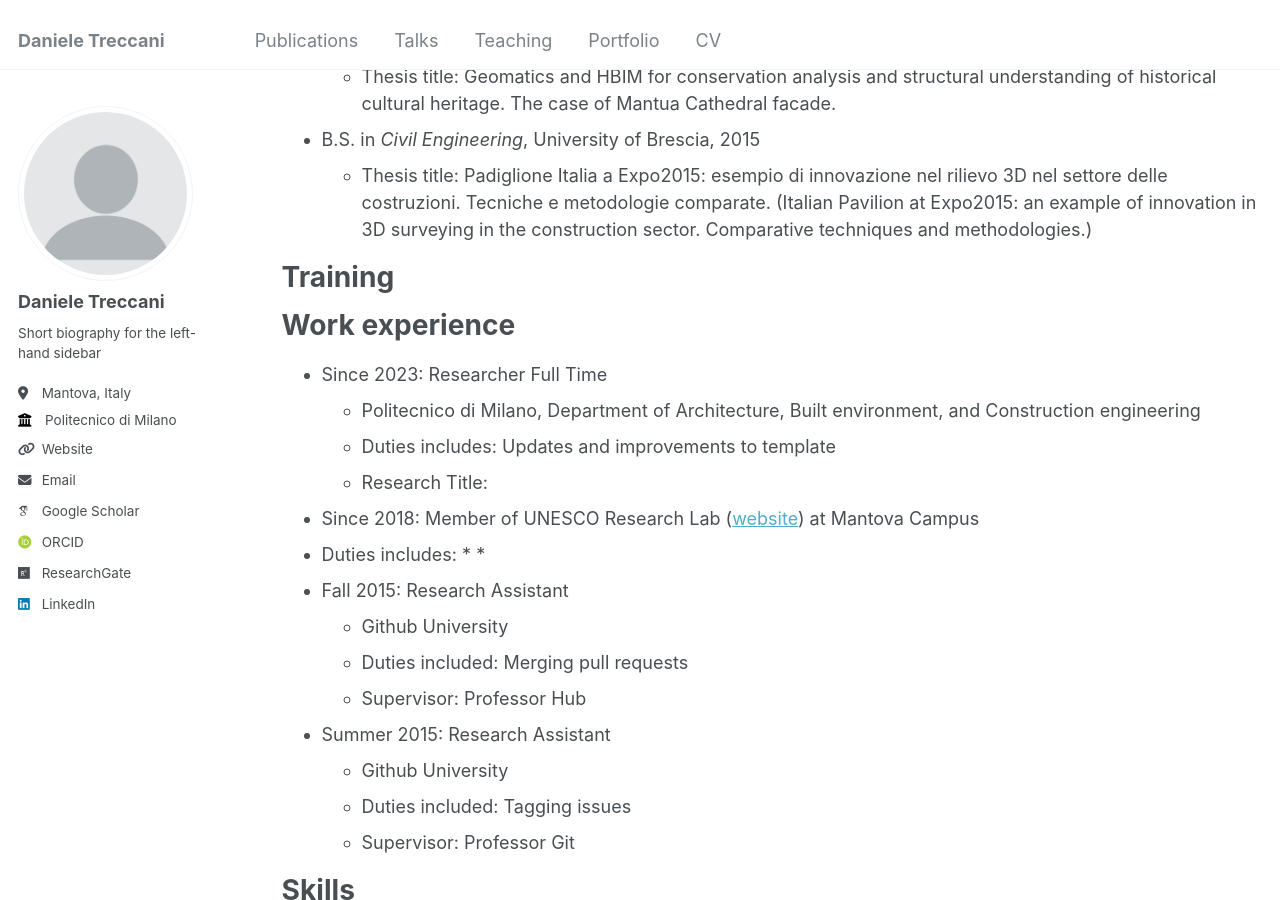
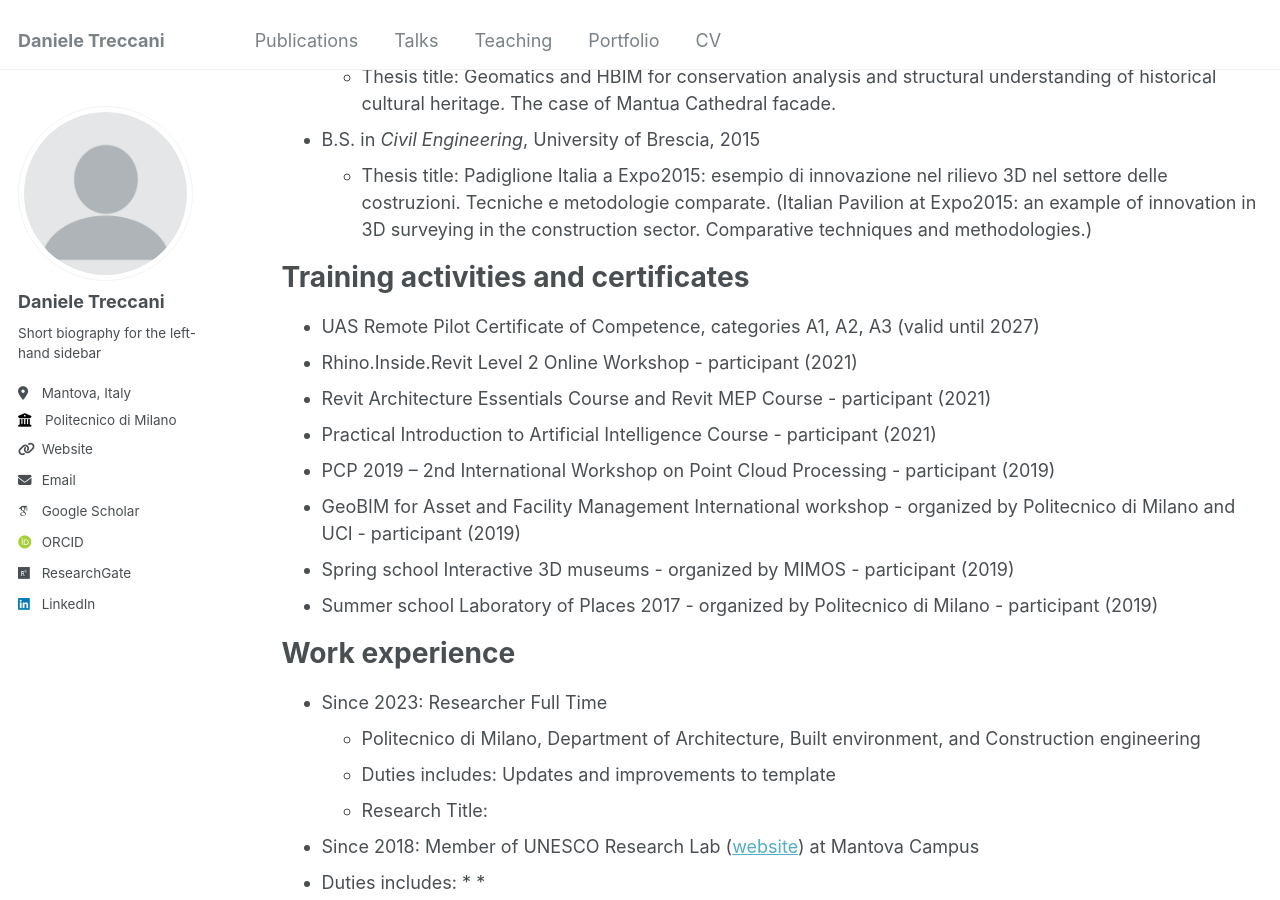
Before and after one commit to DanTRK/DanTRK.github.io, a Jekyll site: the page built from _pages/cv.md, in a window 1280 px wide and 900 px high, scrolled down 308 px. Built offline with Jekyll 4.4.1, drawn with Linux system fonts in a browser that asks for light colours; some web fonts are replaced.

Commit message:
Update cv.md

```diff
--- a/_pages/cv.md
+++ b/_pages/cv.md
@@ -19,9 +19,16 @@ Education
 * B.S. in *Civil Engineering*, University of Brescia, 2015
   * Thesis title: Padiglione Italia a Expo2015: esempio di innovazione nel rilievo 3D nel settore delle costruzioni. Tecniche e metodologie comparate. (Italian Pavilion at Expo2015: an example of innovation in 3D surveying in the construction sector. Comparative techniques and methodologies.)
 
-Training
+Training activities and certificates
 ======
-
+* UAS Remote Pilot Certificate of Competence, categories A1, A2, A3 (valid until 2027)
+* Rhino.Inside.Revit Level 2 Online Workshop - participant (2021)
+* Revit Architecture Essentials Course and Revit MEP Course - participant (2021)
+* Practical Introduction to Artificial Intelligence Course - participant (2021)
+* PCP 2019 – 2nd International Workshop on Point Cloud Processing - participant (2019)
+* GeoBIM for Asset and Facility Management International workshop - organized by Politecnico di Milano and UCl - participant (2019)
+* Spring school Interactive 3D museums - organized by MIMOS - participant (2019)
+* Summer school Laboratory of Places 2017 - organized by Politecnico di Milano - participant (2019)
 
 Work experience
 ======
```
